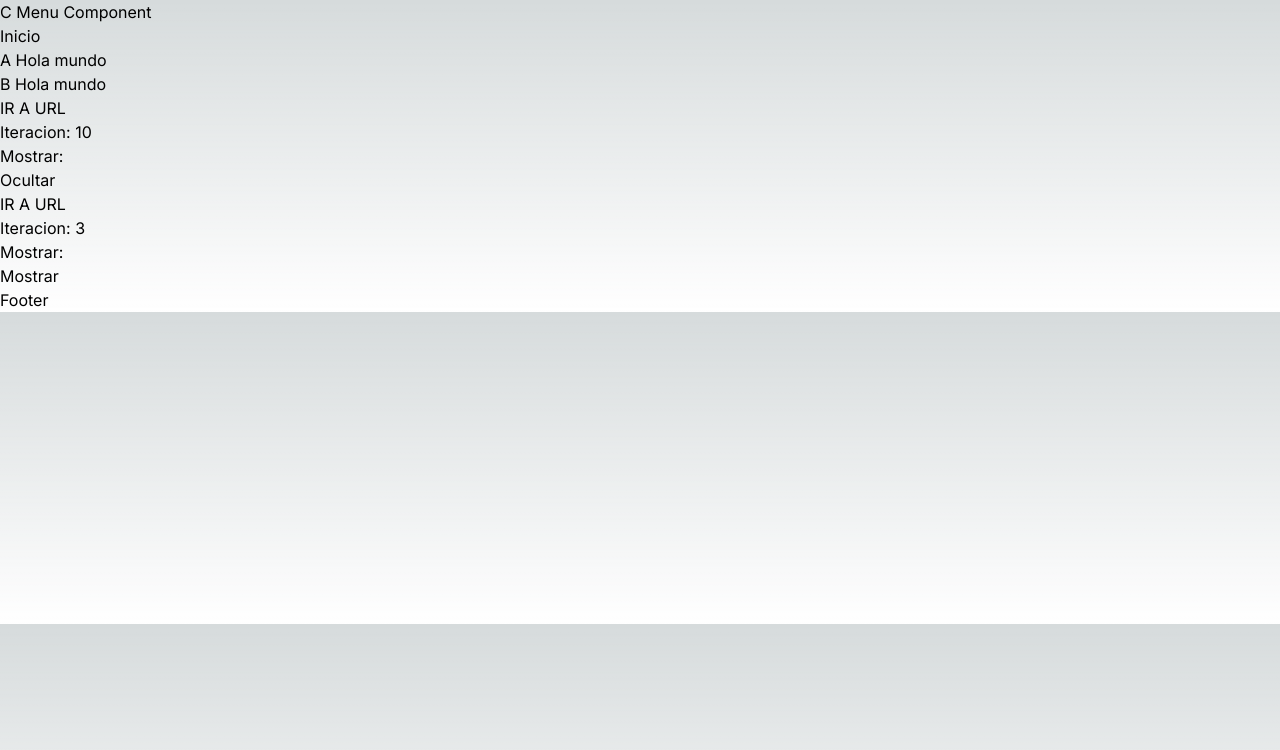
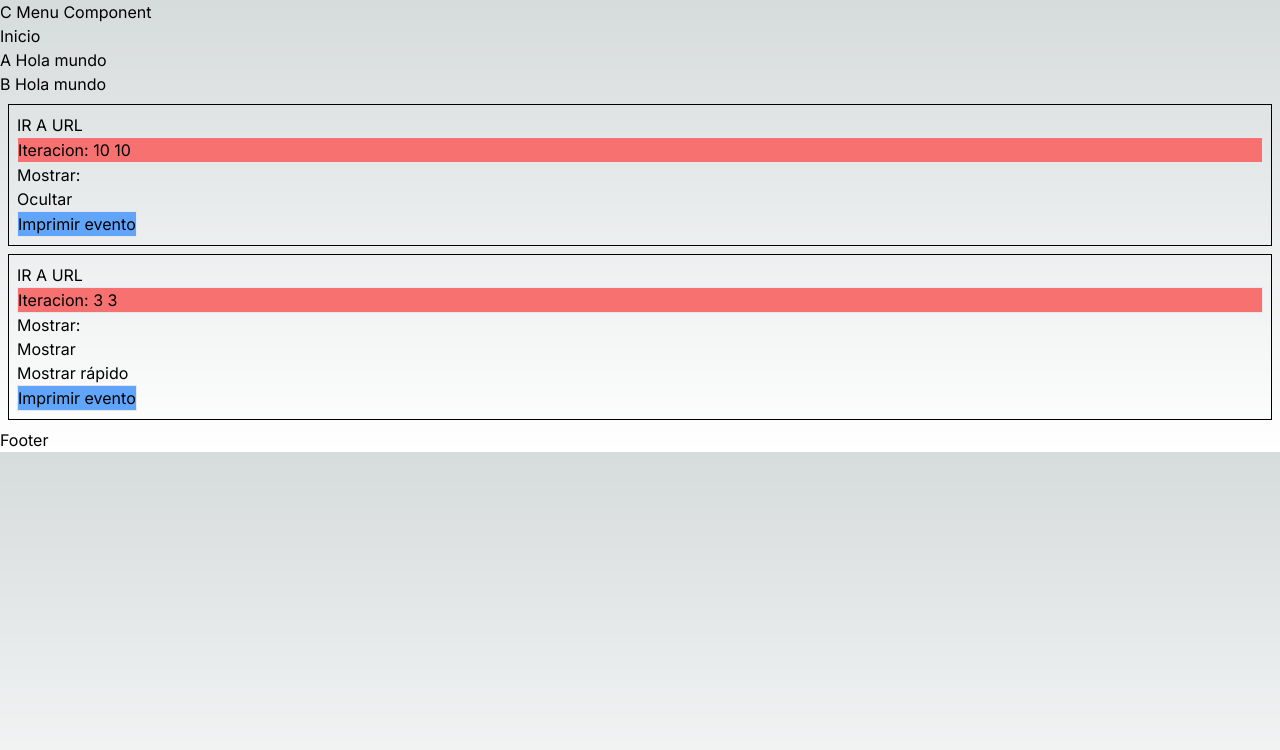
Before and after one commit to 2023-a-web-avanzada/ojeda-quiroz-kelvin-jose-ad, a Next.js app in the folder 03-react/my-app/: page /c_componentes in a window 1280 px wide. Shown: the top 750 px of the page. Built offline with nearby package versions, Linux system fonts and the light colour scheme.

Commit message:
Add: First useState

```diff
--- a/03-react/my-app/app/c_componentes/CComponente.tsx
+++ b/03-react/my-app/app/c_componentes/CComponente.tsx
@@ -1,26 +1,64 @@
+import {useState} from "react";
+
 export type PropiedadesComponente = {
     url: string;
     iteraciones: number;
-    mostrar?:boolean;
+    mostrar?: boolean;
 }
 
 export default function CComponente(
     props: PropiedadesComponente
-){
-    const {url, iteraciones, mostrar} = props
-    const contenidoAdicional = ()=>{
-        if(mostrar){
+) {
+    let {url, iteraciones, mostrar} = props
+    const contenidoAdicional = () => {
+        if (mostrar) {
             return <p>Mostrar</p>
         }
         return <p>Ocultar</p>
     }
-    return(
-        <>
+    const arreglo = [0, 1]
+    // const valorArregloSeleccionado = arreglo[0]
+    // const valorArregloSeleccionado02 = arreglo[1]
+    // Para ahorrarnos lineas código
+    const [valor01, valor02] = arreglo
+    const objeto = {}
+
+    const [iteracionLocal, setIteracionLocal] = useState(
+        iteraciones
+    )
+
+    const color = "bg-red-400 border-solid border"
+    const [colorLocal, setColorLocal] = useState(
+        color
+    )
+
+
+    return (
+        <div className={"border border-solid border-black m-2 p-2"}>
+
             <a href={url} target="_blank">IR A URL</a>
-            <p>Iteracion: {iteraciones}</p>
+            <p className={colorLocal}>Iteracion: {iteraciones} {iteracionLocal}</p>
             <p>Mostrar: {mostrar}</p>
             {contenidoAdicional()}
             {/*{mostrar ?<p>Mostrar con if contraido</p>:<p>Ocultar con if contraido</p>}*/}
-        </>
+            {mostrar && <p>Mostrar rápido</p>}
+            <button className={"bg-blue-400 border-solid border"} onClick={
+                (event) => {
+                    console.log(event)
+                    iteraciones += 1
+                    console.log(iteraciones)
+                    setIteracionLocal(iteracionLocal + 1)
+                    if(colorLocal === "bg-yellow-400 border-solid border") {
+                        setColorLocal("bg-red-400 border-solid border")
+                    }else {
+                        setColorLocal("bg-yellow-400 border-solid border")
+                    }
+
+                }
+            }>Imprimir evento
+            </button>
+
+        </div>
+
     )
 }
```
